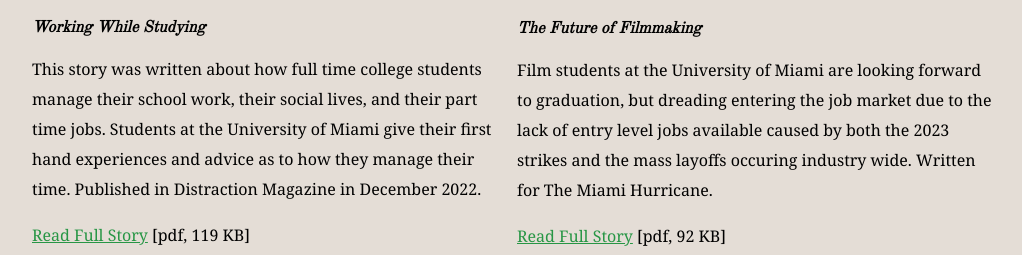
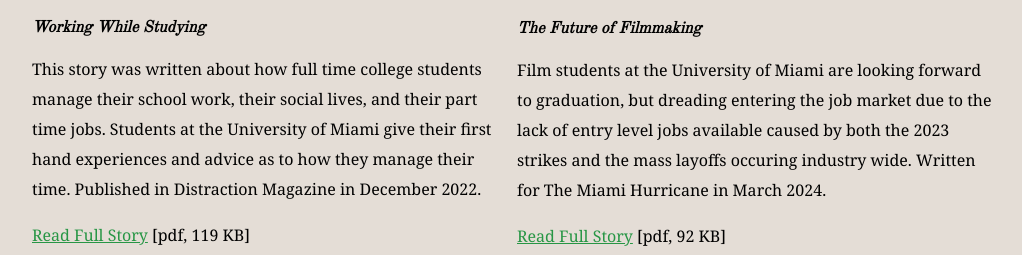
Before and after one commit to Hopegeissler/hopegeissler.github.io, a plain HTML site: page journalism.html in a window 1280 px wide. Shown: the part 901-1156 px from the top of the page, without its empty margins (128-1150 px from the left). Drawn offline with nearby package versions, Linux system fonts and the light colour scheme; a web font is replaced by a local one.

Commit message:
Update journalism.html

```diff
--- a/journalism.html
+++ b/journalism.html
@@ -47,7 +47,7 @@
 
     <section id="filmmaking">
       <h4>The Future of Filmmaking</h4>
-      <p>Film students at the University of Miami are looking forward to graduation, but dreading entering the job market due to the lack of entry level jobs available caused by both the 2023 strikes and the mass layoffs occuring industry wide. Written for The Miami Hurricane.</p>
+      <p>Film students at the University of Miami are looking forward to graduation, but dreading entering the job market due to the lack of entry level jobs available caused by both the 2023 strikes and the mass layoffs occuring industry wide. Written for The Miami Hurricane in March 2024.</p>
       <p><a href="pdfs/future-filmmaking.pdf">Read Full Story</a> [pdf, 92 KB]</p>
     </section>
 
```
